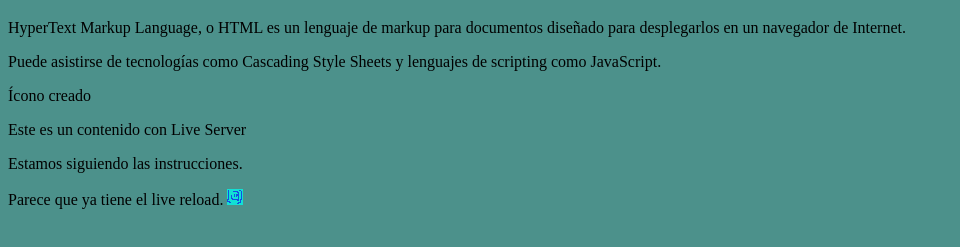
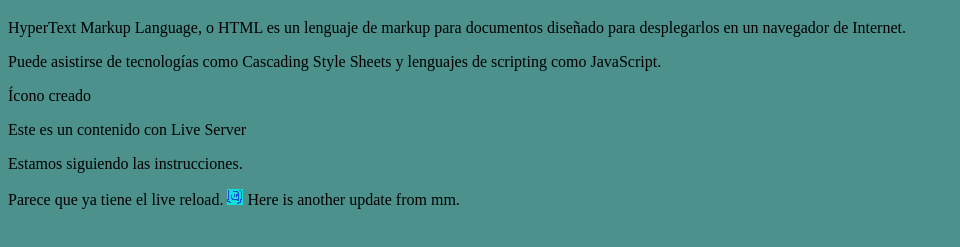
Before and after one commit to naylalex/html-css-introduction, a plain HTML site: page index.html in a window 1280 px wide. Shown: the part 61-308 px from the top of the page, without its empty margins (0-960 px from the left). Drawn offline with Linux system fonts and the light colour scheme.

Commit message:
Extra update.

```diff
--- a/index.html
+++ b/index.html
@@ -20,5 +20,7 @@
         Parece que ya tiene el live reload.
 
         <img src="./images/favicon.ico" alt="Ícono de la aplicación"/>
+
+        Here is another update from mm.
     </body>
 </html>
```
